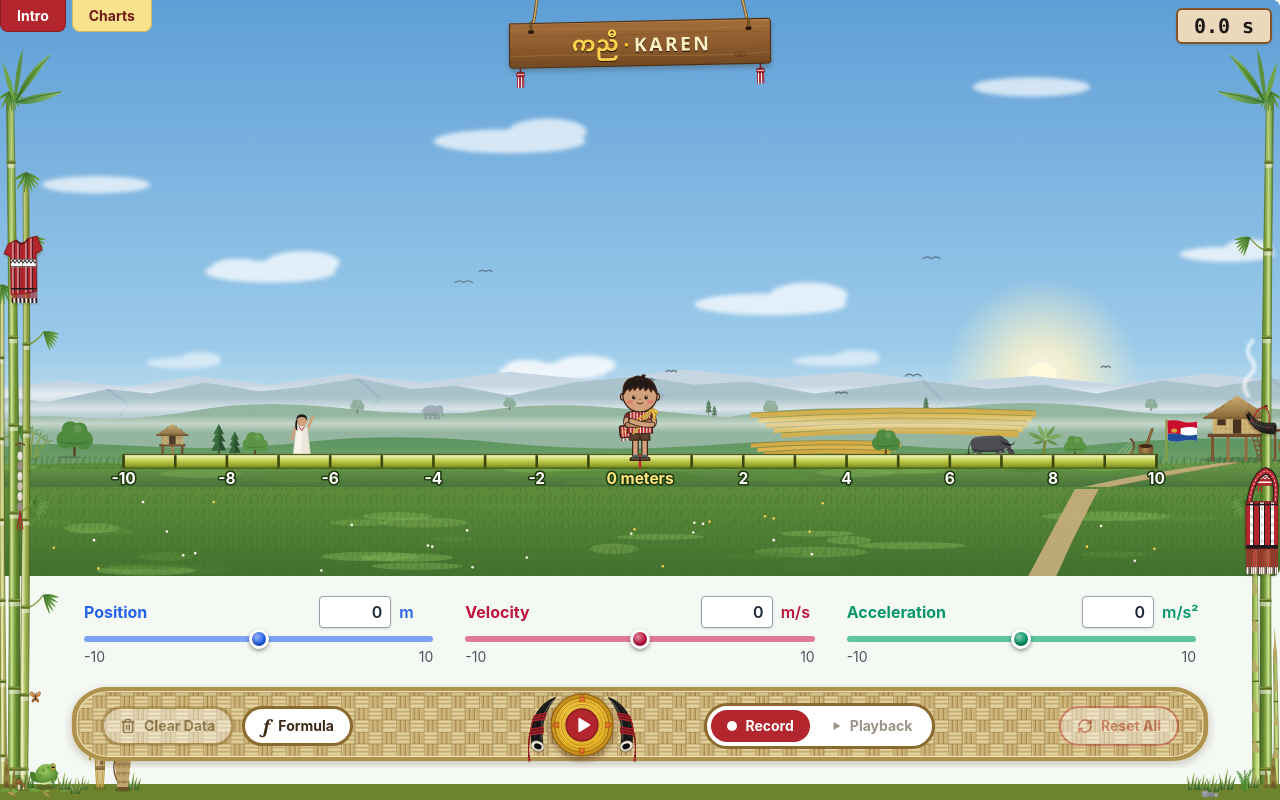
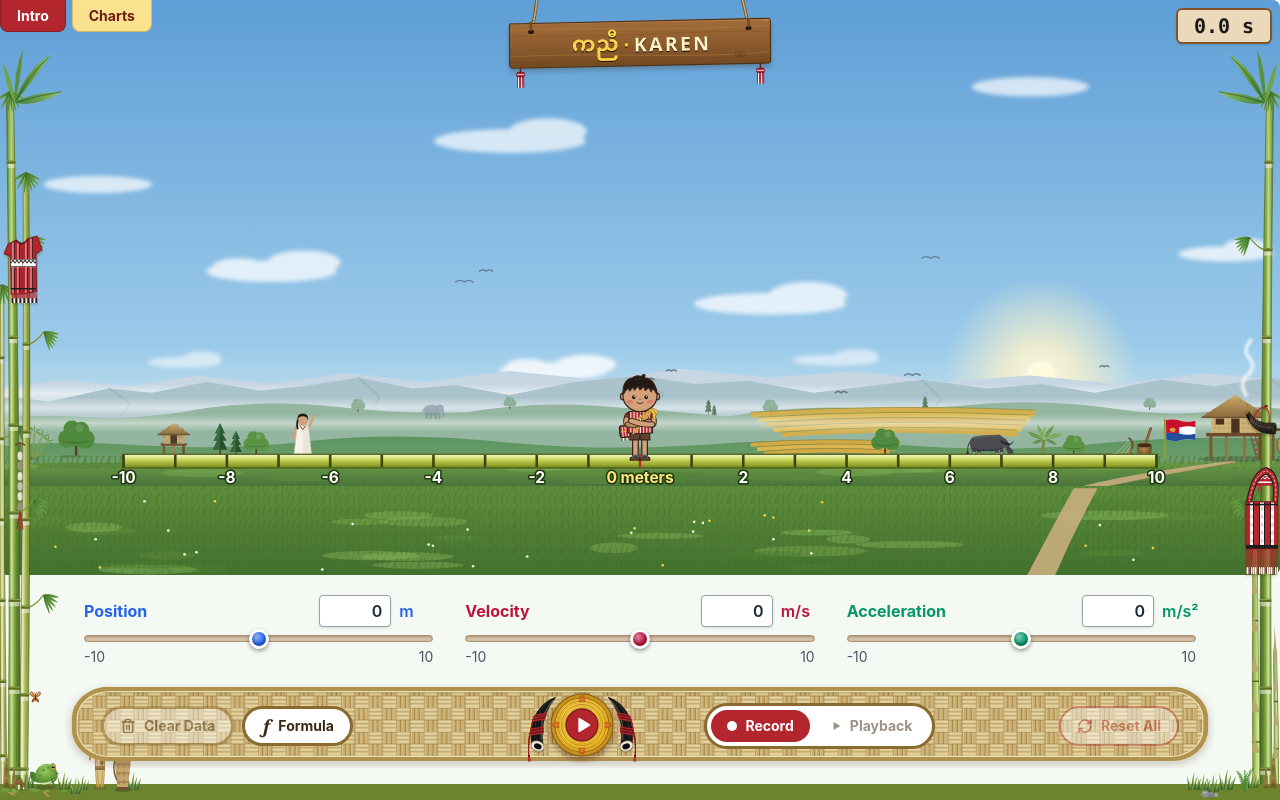
Before and after one commit to Sawla-1/pit-sim-motion-1d, a React (Vite) app: page / in a window 1280 px wide. Built offline with nearby package versions, Linux system fonts and the light colour scheme.

Commit message:
Make slider bars beige like Stitch

```diff
--- a/src/App.jsx
+++ b/src/App.jsx
@@ -303,7 +303,7 @@ function App() {
     <PhysicsInput
       key={key} id={key} label={label} unit={unit}
       value={simulation[key]} min={-10} max={10}
-      color={SERIES_COLORS[key].color} track={SERIES_COLORS[key].track}
+      color={SERIES_COLORS[key].color}
       disabled={playing}
       readOnly={!isRecording} // Playback: only look; change things in Record
       horizontal={!isCharts}
--- a/src/components/PhysicsInput.jsx
+++ b/src/components/PhysicsInput.jsx
@@ -7,7 +7,7 @@ import { evaluateNumber } from "../utils/evaluateFormula";
 // shows the live value. No effect is needed to keep the two in sync.
 // readOnly (Playback: only look at the result): the number is plain text in the
 // same spot, and the slider still moves with the value but can't be dragged.
-function PhysicsInput({ id, label, unit, value, min, max, color, track, disabled, readOnly = false, onChange, horizontal = false }) {
+function PhysicsInput({ id, label, unit, value, min, max, color, disabled, readOnly = false, onChange, horizontal = false }) {
   const [draft, setDraft] = useState(null); // null = not typing right now
   const shown = String(Math.round(value * 100) / 100); // 2 decimals
   const text = draft ?? shown;
@@ -69,7 +69,7 @@ function PhysicsInput({ id, label, unit, value, min, max, color, track, disabled
       onChange={(e) => onChange(Number(e.target.value))}
       // Read-only: locked but not greyed (it still shows the value). Disabled: greyed.
       className={`${className} ${readOnly ? "cursor-default" : "disabled:opacity-50 disabled:cursor-not-allowed"}`}
-      style={{ color, background: track }}
+      style={{ color }}
     />
   );
 
--- a/src/index.css
+++ b/src/index.css
@@ -12,19 +12,26 @@ input[type="range"].vslider {
   appearance: none;
   writing-mode: vertical-lr;
   direction: rtl;
-  width: 6px;
+  width: 7px;
   height: 100%;
   margin: 0 7px;
-  border-radius: 3px;
+  border-radius: 9999px;
   cursor: pointer;
+  /* The bar (Stitch look): beige with a thin brown edge, a little pressed in */
+  background: #D4C2A7;
+  border: 1px solid #AA9070;
+  box-shadow: inset 0 1px 2px rgba(60, 40, 20, 0.3);
 }
-/* Horizontal slider (Intro tab): same handle as the vertical one */
+/* Horizontal slider (Intro tab): same bar and handle as the vertical one */
 input[type="range"].hslider {
   appearance: none;
   width: 100%;
-  height: 6px;
-  border-radius: 3px;
+  height: 7px;
+  border-radius: 9999px;
   cursor: pointer;
+  background: #D4C2A7;
+  border: 1px solid #AA9070;
+  box-shadow: inset 0 1px 2px rgba(60, 40, 20, 0.3);
 }
 /* The handle is a round bead (Stitch look): a light spot at the top-left on the slider's own color */
 input[type="range"].vslider::-webkit-slider-thumb,
--- a/src/styles/seriesColors.js
+++ b/src/styles/seriesColors.js
@@ -1,6 +1,6 @@
-// One color per quantity (line, name, unit, slider handle) + a lighter slider track
+// One color per quantity (line, name, unit, slider handle)
 export const SERIES_COLORS = {
-  position: { color: "#2563eb", track: "#7da2f3" },
-  velocity: { color: "#be123c", track: "#e27a95" },
-  acceleration: { color: "#059669", track: "#5ec5a1" },
+  position: { color: "#2563eb" },
+  velocity: { color: "#be123c" },
+  acceleration: { color: "#059669" },
 };
```
